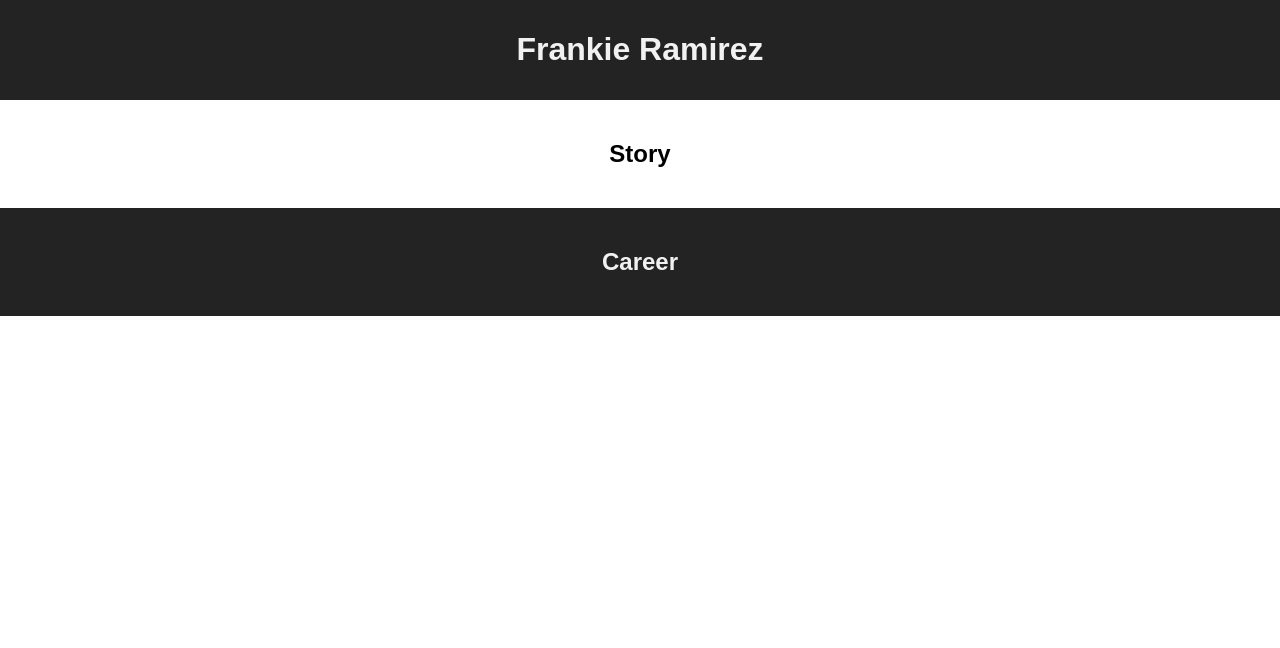
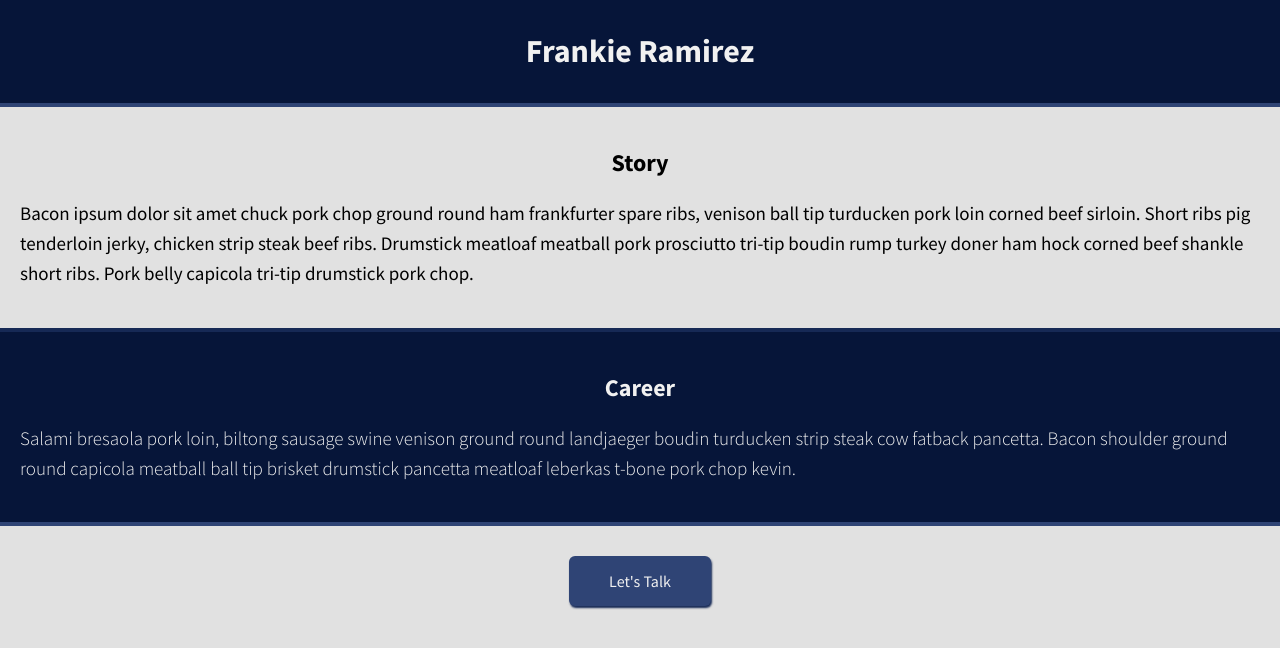
Before and after one commit to frankieramirez/frankieramirez.github.io, a Jekyll site: the page built from index.html, in a window 1280 px wide. Shown: the top 648 px of the page. Built offline with Jekyll 4.4.1, drawn with Linux system fonts in a browser that asks for light colours; Markdown is read by kramdown in place of the engine named in the settings.

Commit message:
Added blue color scheme, changed font to source sans pro, and added footer with email button.

```diff
--- a/_layouts/default.html
+++ b/_layouts/default.html
@@ -5,6 +5,8 @@
         <meta http-equiv="X-UA-Compatible" content="IE=edge,chrome=1">
         <title>{{ page.title }}</title>
         <meta name="viewport" content="width=device-width">
+        <!-- fonts -->
+        <link href='http://fonts.googleapis.com/css?family=Source+Sans+Pro:300,400,700,900' rel='stylesheet' type='text/css'>
         <!-- normalize -->
         <link rel="stylesheet" href="/css/normalize.css">
         <!-- syntax highlighting CSS -->
@@ -18,9 +20,14 @@
         </header>
         <section class="story">
           <h2 class="story__title">Story</h2>
+          <p class="story__summary">Bacon ipsum dolor sit amet chuck pork chop ground round ham frankfurter spare ribs, venison ball tip turducken pork loin corned beef sirloin. Short ribs pig tenderloin jerky, chicken strip steak beef ribs. Drumstick meatloaf meatball pork prosciutto tri-tip boudin rump turkey doner ham hock corned beef shankle short ribs. Pork belly capicola tri-tip drumstick pork chop.</p>
         </section>
         <section class="career">
           <h2 class="career__title">Career</h2>
+          <p class="career__summary">Salami bresaola pork loin, biltong sausage swine venison ground round landjaeger boudin turducken strip steak cow fatback pancetta. Bacon shoulder ground round capicola meatball ball tip brisket drumstick pancetta meatloaf leberkas t-bone pork chop kevin.</p>
         </section>
+        <footer class="main-footer">
+          <a href="mailto:frankiedevs@gmail.com" class="button">Let's Talk</a>
+        </footer>
     </body>
 </html>
--- a/css/screen.css
+++ b/css/screen.css
@@ -1 +1 @@
-.main-header{background:#232323;padding:10px 0;margin:0}.main-header__name{text-align:center;color:#f1f1f1}.story{padding:20px 10px}.story__title{text-align:center}.career{background:#232323;padding:20px 10px}.career__title{text-align:center;color:#f1f1f1}
+body{font-family:"Source Sans Pro",sans-serif;background:#e1e1e1}p{font-size:19px}.button{display:inline-block;background:#2F4475;text-decoration:none;color:#f1f1f1;margin:10px auto;padding:15px 40px;border-radius:6px;box-shadow:1px 2px 2px #162955;text-align:center}.button:hover{background:#162955}.button:active{background:#2F4475;box-shadow:inset 1px 2px 2px #061539}.main-header{background:#061539;padding:10px 0;margin:0;border-bottom:4px solid #2F4475}.main-header__name{text-align:center;color:#f1f1f1}.story{padding:20px;border-bottom:4px solid #162955}.story__title{text-align:center}.story__summary{line-height:1.6}.career{background:#061539;padding:20px;border-bottom:4px solid #2F4475}.career__title{text-align:center;color:#f1f1f1}.career__summary{color:#f1f1f1;line-height:1.6;font-weight:lighter}.main-footer{padding:20px;text-align:center}
--- a/index.html
+++ b/index.html
@@ -1,6 +1,6 @@
 ---
 layout: default
-title: Frankie Ramirez
+title: Frankie Ramirez | Developer Extraordinaire
 ---
 
 <section>
--- a/sass/_vars.sass
+++ b/sass/_vars.sass
@@ -66,6 +66,12 @@ $h5-size: 22px
 $h6-size: 20px
 
 ///////////////////////////////
+// font families
+///////////////////////////////
+
+$source: 'Source Sans Pro', sans-serif
+
+///////////////////////////////
 // font weights
 ///////////////////////////////
 
```
Also changed, not shown: sass/_global.sass (+40 -6 lines).
